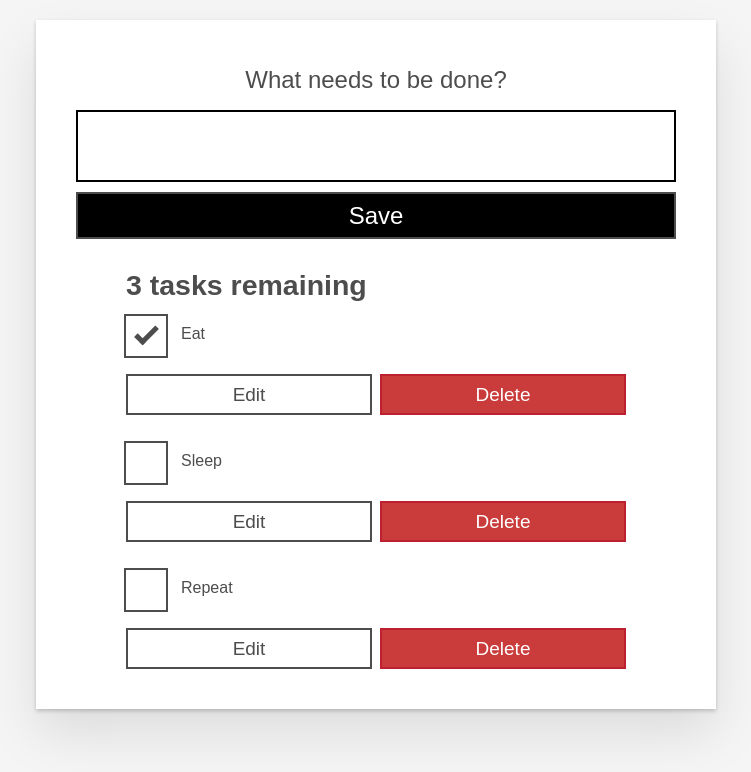
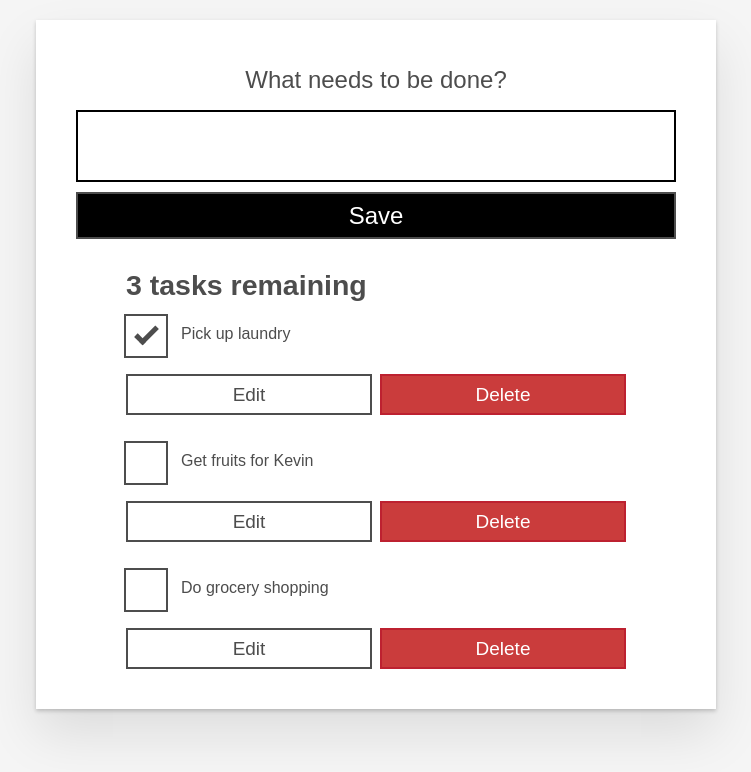
Before and after one commit to taiwocodes/react-todo-2.0, a React (Create React App) app: page / in a window 1280 px wide. Shown: the top 772 px of the page, without its empty margins (264-1015 px from the left). Built offline with nearby package versions, Linux system fonts and the light colour scheme.

Commit message:
updated data in sc/index.jsx

```diff
--- a/src/index.jsx
+++ b/src/index.jsx
@@ -3,9 +3,9 @@ import ReactDOM from 'react-dom';
 import App from './app';
 
 const DATA = [
-  { id: "todo-0", name: "Eat", completed: true },
-  { id: "todo-1", name: "Sleep", completed: false },
-  { id: "todo-2", name: "Repeat", completed: false }
+	{ id: 'todo-0', name: 'Pick up laundry', completed: true },
+	{ id: 'todo-1', name: 'Get fruits for Kevin', completed: false },
+	{ id: 'todo-2', name: 'Do grocery shopping', completed: false },
 ];
 
-ReactDOM.render(<App tasks={DATA} />, document.getElementById("root"));
+ReactDOM.render(<App tasks={DATA} />, document.getElementById('root'));
```
